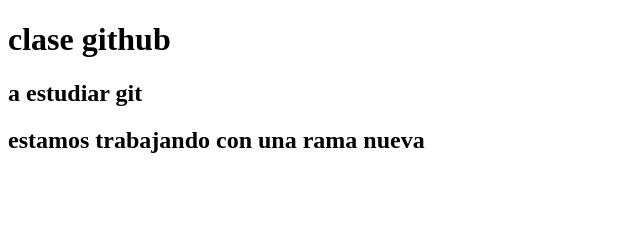
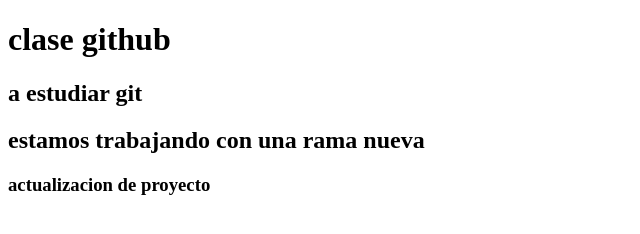
Before and after one commit to cardenasmaximiliano/estudiando-git-, a plain HTML site: page index.html in a window 1280 px wide. Shown: the whole page, without its empty margins (0-640 px from the left). Drawn offline with Linux system fonts and the light colour scheme.

Commit message:
section mas h3

```diff
--- a/index.html
+++ b/index.html
@@ -16,6 +16,11 @@
         <section>
             <h2> estamos trabajando con una rama nueva</h2>
         </section>
+        <section>
+            <h3>actualizacion de proyecto
+
+            </h3>
+        </section>
     </main>
     <footer>
 
```
